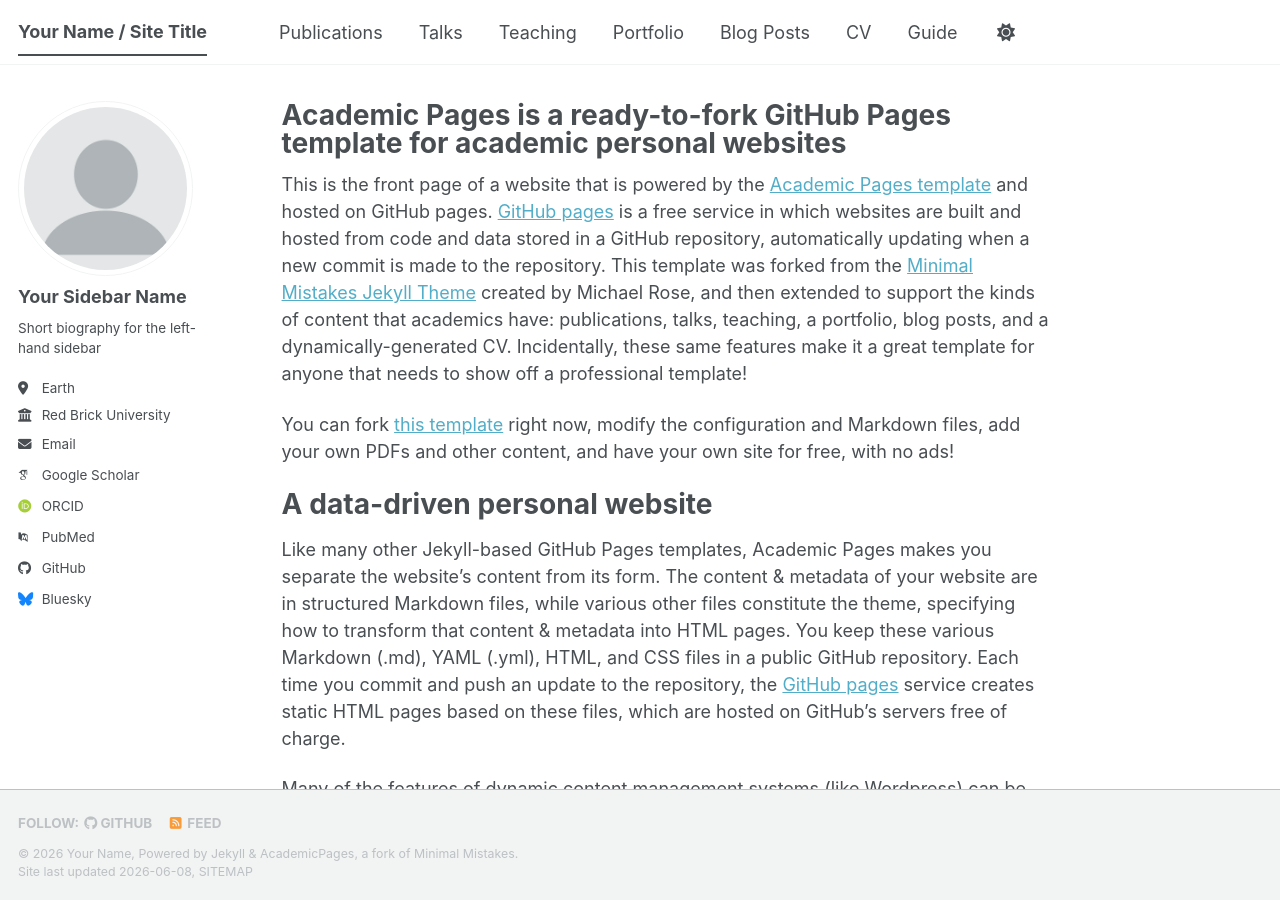
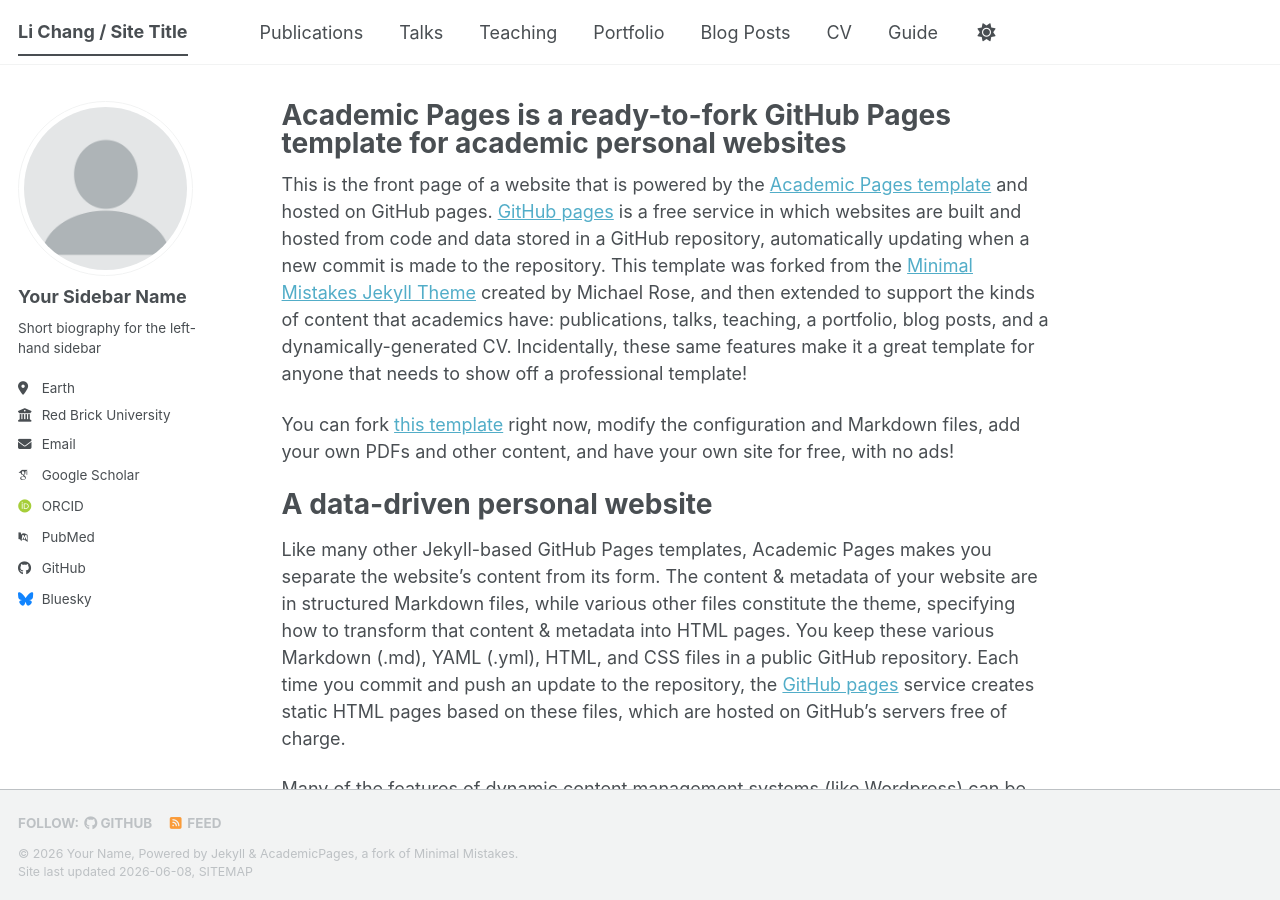
Before and after one commit to Chang-Li-0312/Chang-Li-0312.github.io, a Jekyll site: the page built from _pages/about.md, in a window 1280 px wide and 900 px high. Built offline with Jekyll 4.4.1, drawn with Linux system fonts in a browser that asks for light colours; some web fonts are replaced; a script bundle is joined from its source files by our own code; library files that are not in the unit come from our copies.

Commit message:
Update _config.yml

```diff
--- a/_config.yml
+++ b/_config.yml
@@ -9,7 +9,7 @@
 # Basic Site Settings
 locale                   : "en-US"
 site_theme               : "default" # The available themes options are "default", "air", "sunrise", "mint", "dirt" and "contrast"
-title                    : "Your Name / Site Title"
+title                    : "Li Chang / Site Title"
 title_separator          : "-"
 name                     : &name "Your Name"
 description              : &description "Your Name's academic portfolio"   # Update this with a general description of your site, this is the default if not overridden by a page
```
